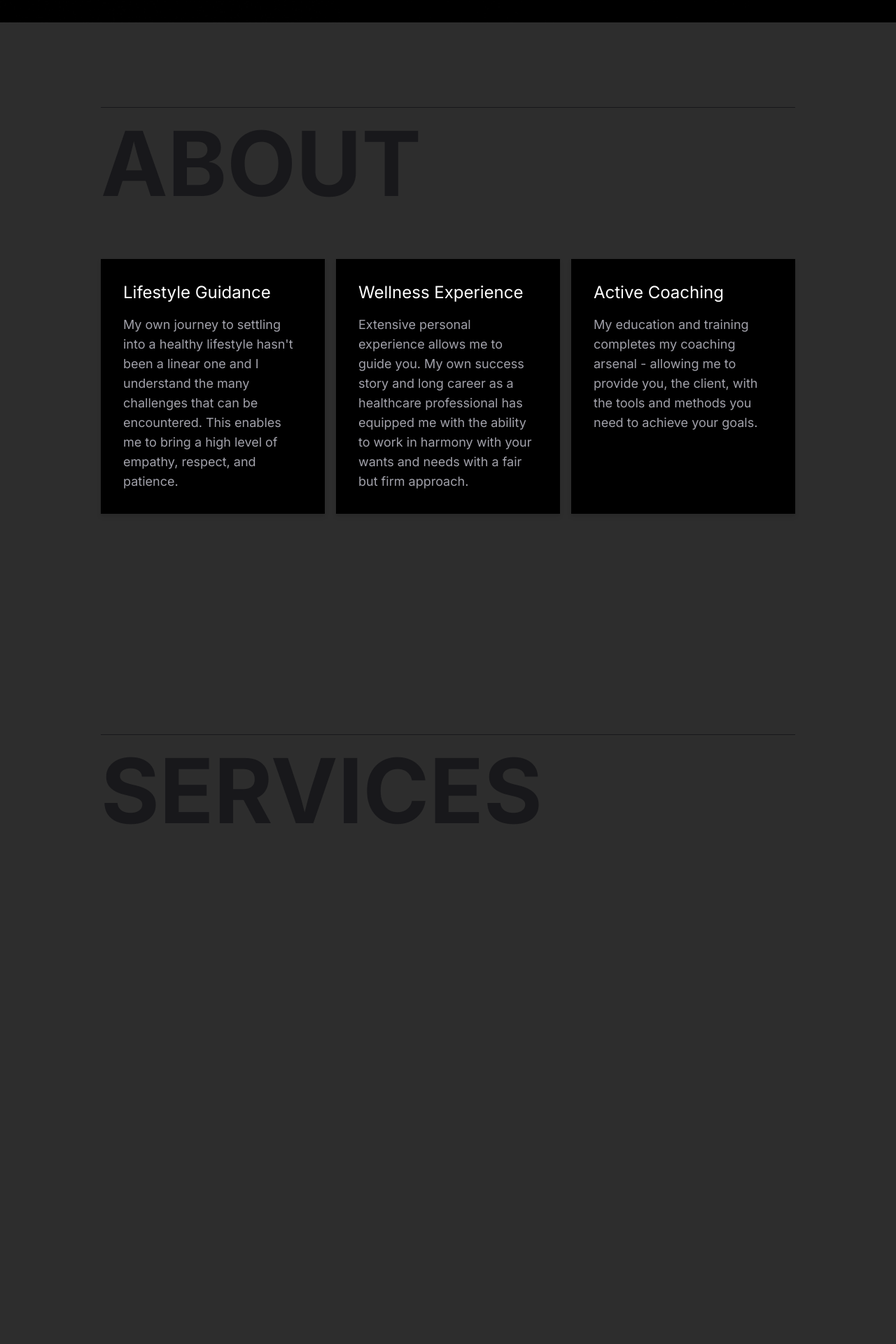
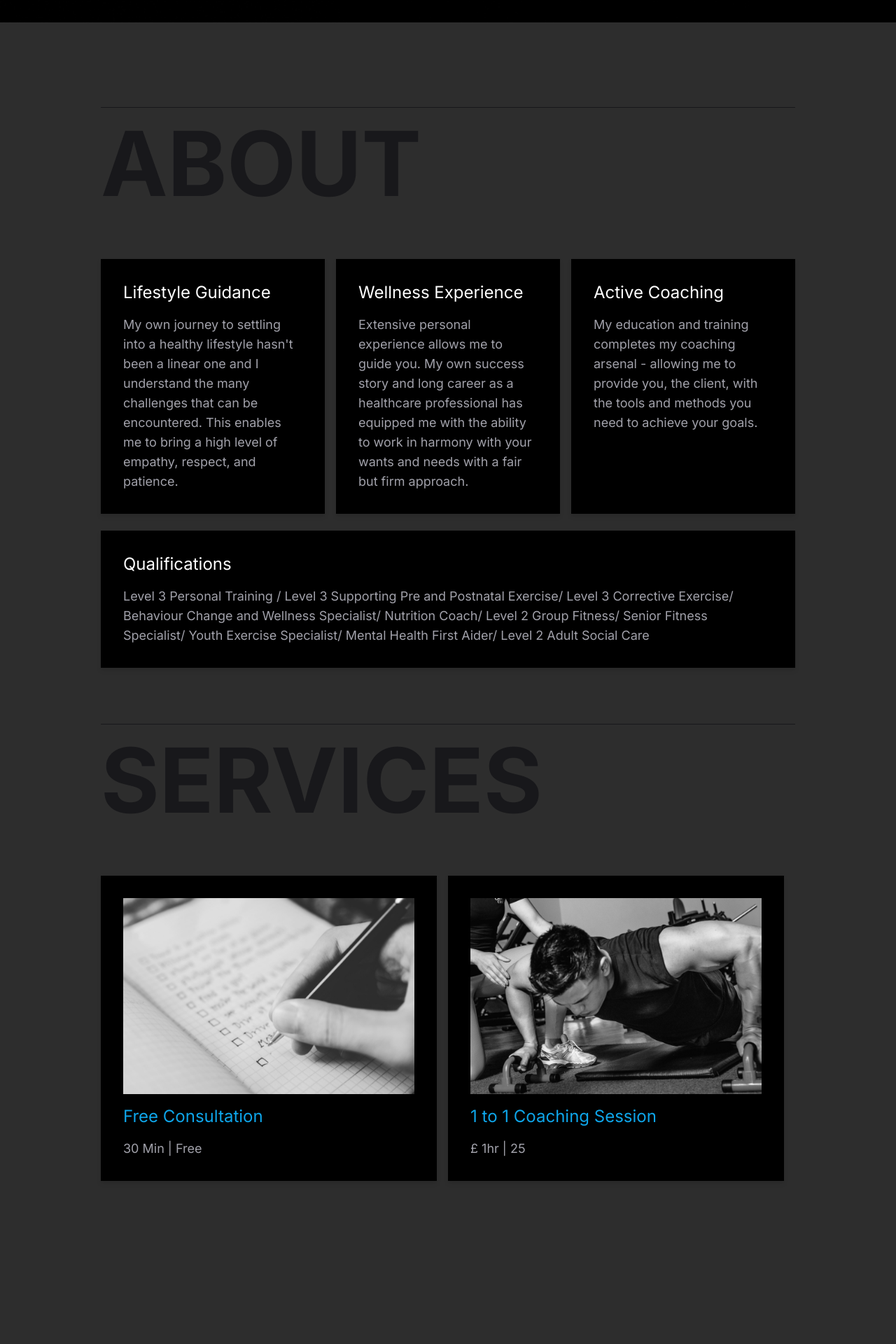
Before and after one commit to davofaz/pt-site, a Next.js app: page / in a window 1280 px wide. Shown: the part 800-2720 px from the top of the page at 70% size. Built offline with nearby package versions, Linux system fonts and the light colour scheme.

Commit message:
feature: services page done

```diff
--- a/app/page.tsx
+++ b/app/page.tsx
@@ -5,7 +5,7 @@ export default function Home() {
   return (
     <main className=" flex-1 flex-col"  id="home">
           <Navigation />
-          <section id="home" className="p-4 container mx-auto max-w-screen-lg text-white h-screen">
+          <section id="home" className="p-4 container mx-auto max-w-screen-lg text-white min-h-screen">
              <Image
                 className="mt-8"
                 src="/gym-hero-background-2.jpg"
@@ -19,7 +19,7 @@ export default function Home() {
              <p className="text-sm mt-4">{"We are Spirit filled Christians who love the Lord Jesus Christ. We are from all different backgrounds and races and although we're not affiliated to any specific denomination, we worship Jesus the King of kings together. We are a Bible believing, charismatic international church, practising the gifts of the Holy Spirit and providing ministry in all areas such as Healing and Deliverance. We believe that God loved us so much that He sent Jesus into the world, to become a sacrifice for our sins. Through Jesus' death on the cross, and the grace he offered us. God\'s plan of salvation was shown for ALL mankind, that they may live."}</p>
              <p className="text-sm mt-4">We believe that by His Spirit, God raised Jesus from the dead and exalted Him as the Lord of lords, to be worshipped and adored. We believe that the second coming of Jesus will happen soon, we will see a mighty revival and a move of the Holy Spirit drawing many people to Christ before His return. It is this GOOD NEWS we love to share: that the love of the Father, salvation through Jesus and life by the Spirit is offered to you.</p>
              <p className="text-sm font-bold mt-2">Pastors Edward and Kyllikki Masih</p>*/}
-             <div className="relative mx-10 mt-52 md:max-w-md xl:max-w-xl">
+             <div className="relative mx-10 mt-12 md:max-w-md xl:max-w-xl">
                 <h3 className="py-7 text-5xl font-bold xl:text-6xl">Fully Equipped Private Training Facility in Dorset</h3>
                 <ul className="list-disc ml-5 py-4">
                     <li>Fitness</li>
@@ -30,13 +30,13 @@ export default function Home() {
                 <button className="rounded-full bg-sky-400 px-5 py-2 mt-4">Book a free session</button>
              </div>
          </section>
-          <section id="about" className="p-4 container mx-auto  max-w-screen-lg text-white h-screen">
+          <section id="about" className="p-4 container mx-auto  max-w-screen-lg text-white min-h-screen">
               <h3 className="text-6xl md:text-9xl font-bold border-t text-zinc-900 border-zinc-900 pt-4">ABOUT</h3>
               <div className="mt-6 flex flex-col md:flex-row md:place-content-stretch">
                 <div className="bg-black mt-12 p-8 drop-shadow-md md:basis-1/3 md:mr-4">
                      <h4 className="text-2xl mb-4">Lifestyle Guidance</h4>
                      <p className="text-zinc-400 text-lg">
-                     My own journey to settling into a healthy lifestyle hasn't been a linear one and I understand the many challenges that can be encountered.
+                     My own journey to settling into a healthy lifestyle hasn&apos;t been a linear one and I understand the many challenges that can be encountered.
                      This enables me to bring a high level of empathy, respect, and patience.</p>
                 </div>
                 <div className="bg-black mt-12 p-8 drop-shadow-md md:basis-1/3 md:mr-4">
@@ -51,12 +51,45 @@ export default function Home() {
                      <p className="text-zinc-400 text-lg">
                      My education and training completes my coaching arsenal - allowing me to provide you, the client, with the tools and methods you need to achieve your goals.</p>
                 </div>
+
+              </div>
+              <div className="bg-black mt-6 p-8 drop-shadow-md">
+                     <h4 className="text-2xl mb-4">Qualifications</h4>
+                     <p className="text-zinc-400 text-lg">
+                     Level 3 Personal Training / Level 3 Supporting Pre and Postnatal Exercise/ Level 3 Corrective Exercise/ Behaviour Change and Wellness Specialist/ Nutrition Coach/ Level 2 Group Fitness/ Senior Fitness Specialist/ Youth Exercise Specialist/ Mental Health First Aider/ Level 2 Adult Social Care </p>
+                </div>
+          </section>
+          <section id="services" className="p-4 mt-12 container mx-auto  max-w-screen-lg text-white min-h-screen">
+               <h3 className="text-6xl md:text-9xl font-bold border-t text-zinc-900 border-zinc-900 pt-4">SERVICES</h3>
+                <div className="mt-6 flex flex-col md:flex-row md:place-content-stretch">
+                       <div className="bg-black mt-12 p-8 drop-shadow-md md:basis-1/2 md:mr-4">
+                         <Image
+                            src="/services-consultation-4.jpg"
+                            alt="Free consultation"
+                            width={640}
+                            height={430}
+                            priority={true}
+                         />
+                         <h4 className="text-2xl text-sky-500 my-4">Free Consultation</h4>
+                         <p className="text-zinc-400 text-lg">
+                         30 Min | Free</p>
+                    </div>
+                    <div className="bg-black mt-12 p-8 drop-shadow-md md:basis-1/2 md:mr-4">
+                        <Image
+                            src="/services-coaching-4.jpg"
+                            alt="Free consultation"
+                            width={640}
+                            height={430}
+                            priority={true}
+                         />
+                         <h4 className="text-2xl text-sky-500 my-4">1 to 1 Coaching Session</h4>
+                         <p className="text-zinc-400 text-lg">
+                         &#163; 1hr | 25
+                         </p>
+                    </div>
               </div>
           </section>
-          <section id="services" className="p-4 mt-24 container mx-auto  max-w-screen-lg text-white h-screen">
-               <h3 className="text-6xl md:text-9xl font-bold border-t text-zinc-900 border-zinc-900 pt-4">SERVICES</h3>
-          </section>
-          <section id="contact" className="p-4 mt-24 container mx-auto  max-w-screen-lg text-white h-screen">
+          <section id="contact" className="p-4 mt-24 container mx-auto  max-w-screen-lg text-white min-h-screen">
                <h3 className="text-6xl md:text-9xl font-bold border-t text-zinc-900 border-zinc-900 pt-4">CONTACT</h3>
           </section>
 
```
Also changed, not shown: public/services-coaching-4.jpg (added), public/services-consultation-4.jpg (added).
